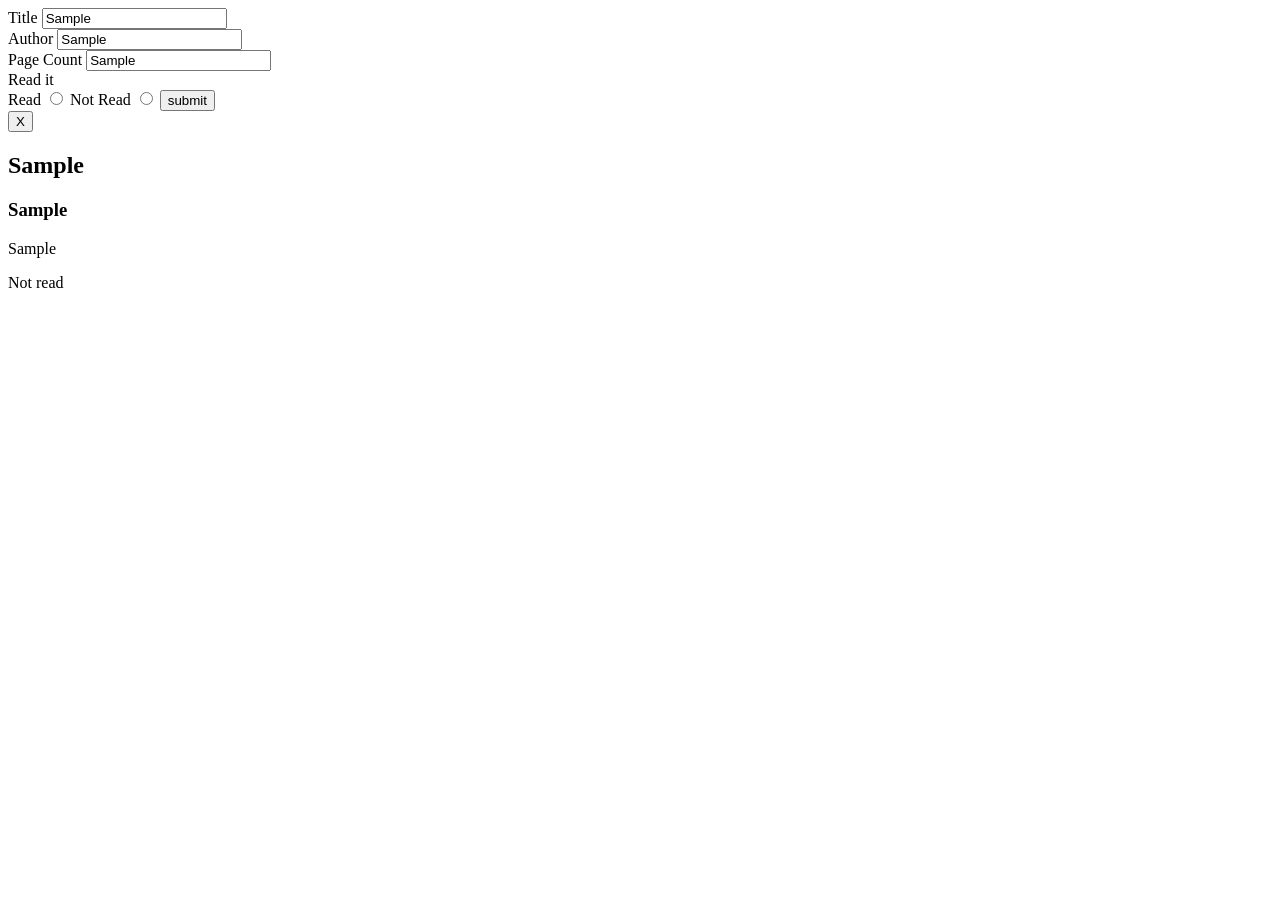
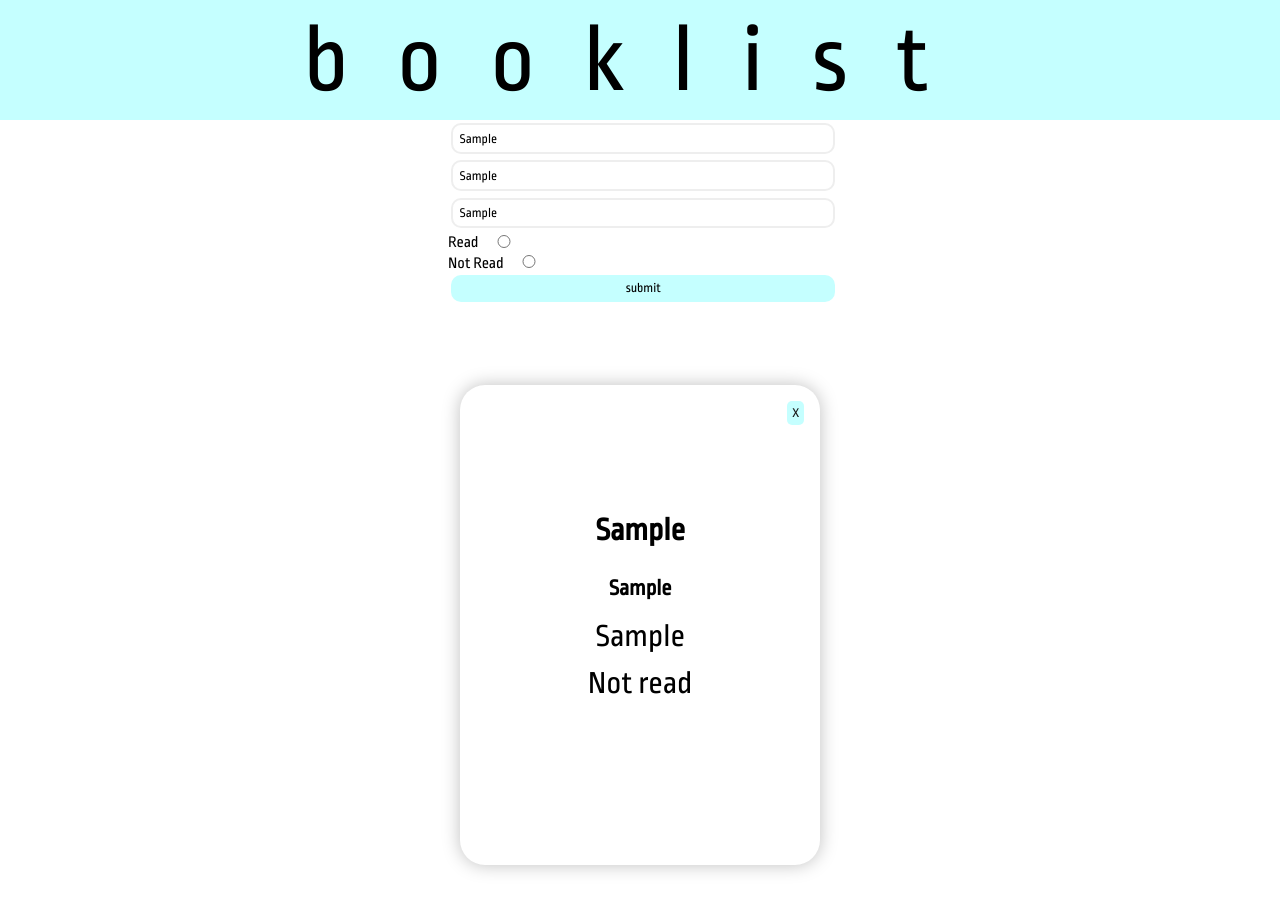
Before and after one commit to aaronsts/library_TOP, a plain HTML site: page index.html in a window 1280 px wide. Both pictures are taken after typing "Sample", "Sample", "Sample" into the empty fields and a click on the input "submit". Before the commit the page ends 800 px from the top, so only its background shows below. Drawn offline with Linux system fonts and the light colour scheme.

Commit message:
Added most of the styling

```diff
--- a/index.html
+++ b/index.html
@@ -7,28 +7,32 @@
         <meta name="description" content="">
         <meta name="viewport" content="width=device-width, initial-scale=1">
         <link rel="stylesheet" href="stylesheet.css">
+        <link rel="preconnect" href="https://fonts.gstatic.com">
+<link href="https://fonts.googleapis.com/css2?family=Ropa+Sans&display=swap" rel="stylesheet">
     </head>
     <body>
+        <div class="header">
+            <h1>booklist</h1>
+        </div>
+        <div class="body">
+            <div class="form-container">
                 <form id="form">
-            <label for="title">Title</label>
-            <input type="text" id="title" name="title"><br>
+                    <input type="text" id="title" name="title" placeholder="Title"><br>
 
-            <label for="author">Author</label>
-            <input type="text" id="author" name="author"><br>
+                    <input type="text" id="author" name="author" placeholder="Author"><br>
 
-            <label for="pages">Page Count</label>
-            <input type="text" id="pages" name="pages"><br>
+                    <input type="text" id="pages" name="pages" placeholder="Pagecount"><br>
 
-            <label for="read">Read it</label><br>
                     <label>Read</label>
-            <input type="radio" name="read" value="true">
+                    <input type="radio" name="read" value="true">     <br>
                     <label>Not Read</label>
-            <input type="radio" name="read" value="false">
+                    <input type="radio" name="read" value="false"><br>
 
                     <input type="submit" id="submit" value="submit">
                 </form>
+            </div>
             <div class="container">
-
+            </div>
         </div>
         <script src="script.js"></script>
     </body>
--- a/script.js
+++ b/script.js
@@ -105,8 +105,8 @@ submitForm.addEventListener('click',(e) => {
     console.group(readValue)
 })
 
+// Delete a card
 const deleteCard = document.querySelector('.container');
-
 deleteCard.addEventListener('click', (e) => {
         let cardDeleted = document.getElementById(e.target.id);
         cardDeleted.remove();
--- a/stylesheet.css
+++ b/stylesheet.css
@@ -0,0 +1,103 @@
+* {
+    padding: 0;
+    margin: 0;
+    font-family: Ropa Sans;
+    box-sizing: border-box;
+}
+
+.header {
+    background-color: #C5FFFF;
+    width: 100%;
+    height: 15vh;
+
+    display: flex;
+    justify-content: center;
+    align-items: center;
+}
+
+.header h1 {
+    font-style: normal;
+    font-weight: normal;
+    font-size: 6rem;
+    letter-spacing: 0.5em;
+    }
+
+.body {
+    display: flex;
+    align-items: center;
+    flex-direction: column;
+}
+
+.form-container {
+    width: 30%;
+}
+
+input {
+    padding: .4rem;
+    margin: .2rem;
+    border: 2px solid #eee;
+    border-radius: 10px;
+    width: 100%;
+}
+
+input[type=radio]{
+    width: 10%;
+
+}
+
+input[type=submit]{
+    width: 100%;
+    background-color: #c5ffff;
+    border: none;
+}
+
+.container {
+    padding: 2rem;
+    width: 80%;
+    display: flex;
+    flex-direction: row;
+    flex-wrap: wrap;
+    justify-content: center;
+}
+
+.container div {
+    padding: 1rem;
+    margin: 3rem;
+    width: 360px;
+    height: 480px;
+    flex-direction: column;
+    background: #FFFFFF;
+    box-shadow: 0px 0px 18px rgba(0, 0, 0, 0.25);
+    border-radius: 25px;
+    text-align: center;
+}
+
+.container div button {
+    float: right;
+    border: none;
+    border-radius: 5px;
+    padding: .3rem;
+    background-color: #C5FFFF;
+    color: #191919;
+}
+
+.container div button:hover{
+    background-color: hsl(328, 100%, 80%);
+    cursor: pointer;
+}
+
+.container div h2 {
+    margin-top: 6rem;
+    padding: 1rem;
+    font-size: 2rem;
+}
+
+.container div h3 {
+    padding: .8rem;
+    font-size: 1.4rem;
+}
+
+.container div p {
+    padding: .4rem;
+    font-size: 2rem;
+}
```
Lines whose indentation alone changed are shown as unchanged.
